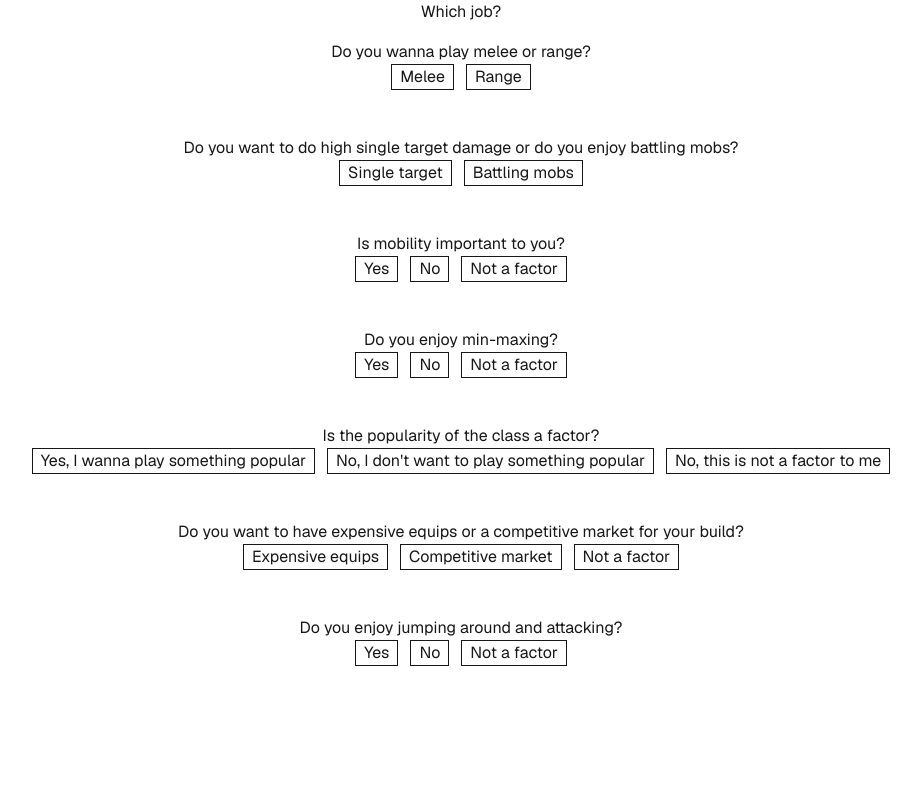
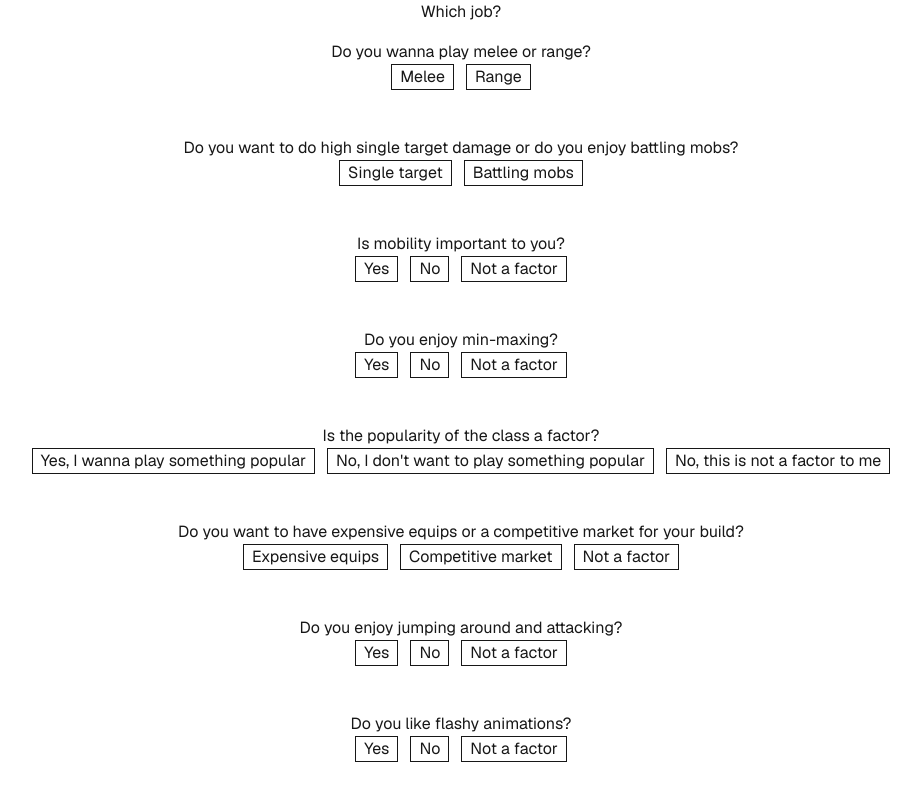
Before and after one commit to jarrensj/msquiz, a Next.js app: page /which-job in a window 1280 px wide. Shown: the top 800 px of the page, without its empty margins (179-1100 px from the left). Built offline with nearby package versions, Linux system fonts and the light colour scheme.

Commit message:
feat: add a which-job question about flashy animations (#19)

```diff
--- a/app/which-job/job-quiz.tsx
+++ b/app/which-job/job-quiz.tsx
@@ -47,6 +47,11 @@ const questions: Question[] = [
   // TODO: Once answer weights land (#16), add unweighted: "Not a factor" here.
   {
     prompt: "Do you enjoy jumping around and attacking?",
+    choices: ["Yes", "No", "Not a factor"],
+  },
+  // TODO: Once answer weights land (#16), add unweighted: "Not a factor" here.
+  {
+    prompt: "Do you like flashy animations?",
     choices: ["Yes", "No", "Not a factor"],
   },
 ];
```
